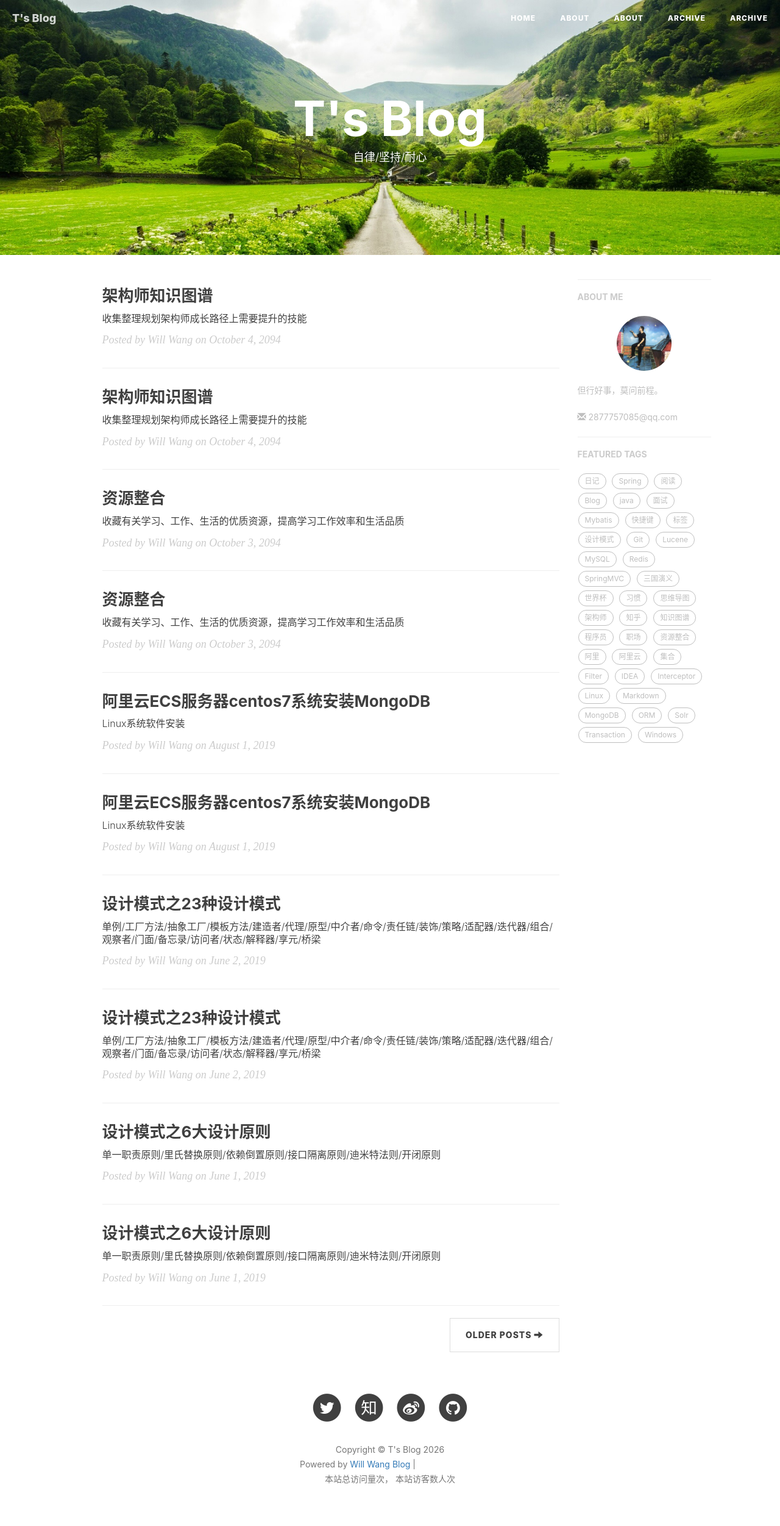
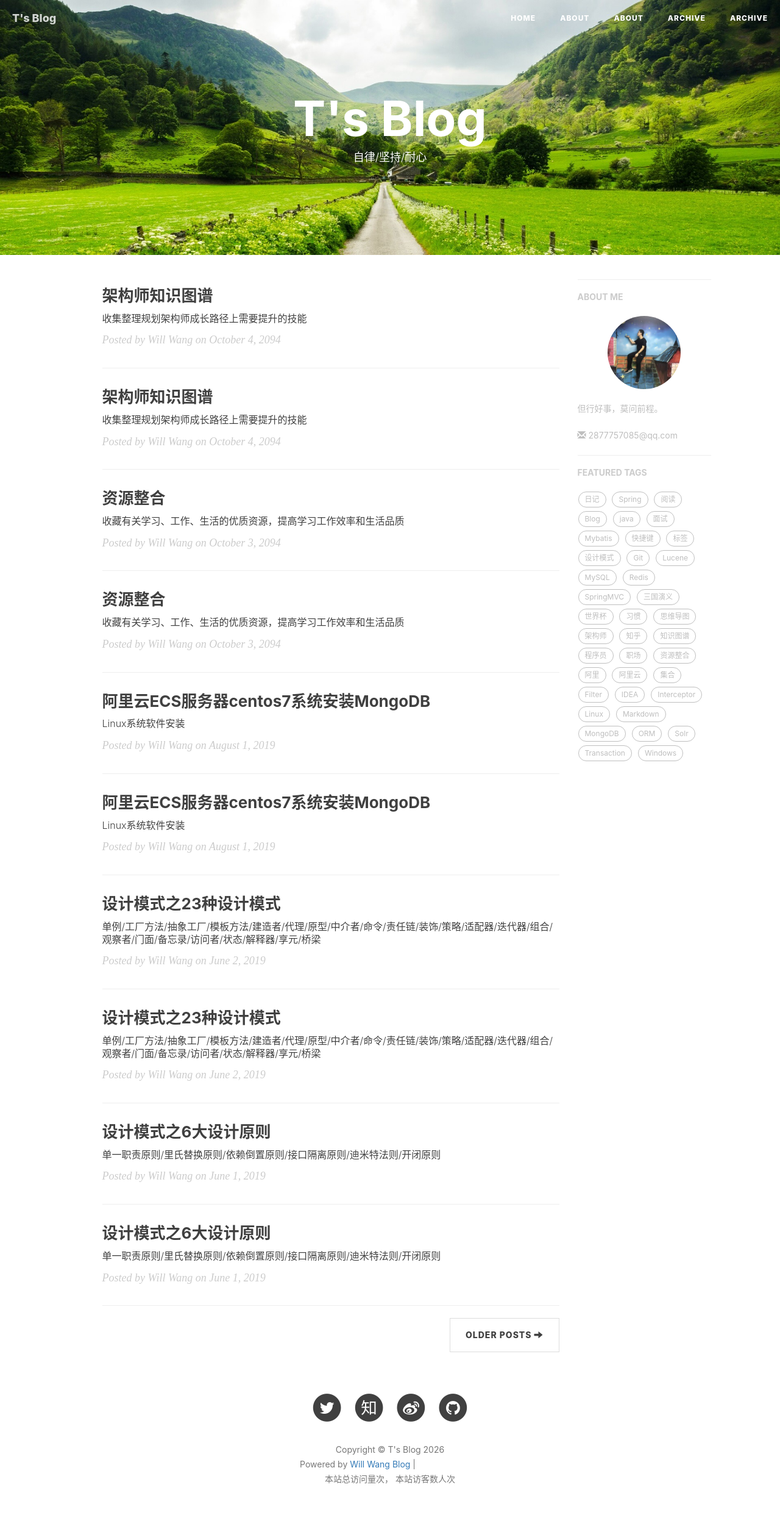
Before and after one commit to UNNAMED-MASTER/UNNAMED-MASTER.github.io, a Jekyll site: the page built from index.html, in a window 1280 px wide. Shown: the whole page at 61% size. Built offline with Jekyll 4.4.1, drawn with Linux system fonts in a browser that asks for light colours; nearby versions of some CDN libraries; the list of posts is cut into pages by our own code; comment, search, counter and statistics services are not loaded; grey boxes are pictures that could not be loaded.

Commit message:
first commit

```diff
--- a/css/custom.css
+++ b/css/custom.css
@@ -1,6 +1,6 @@
  .sidebar-container .short-about img{
-   width: 90px;
-   height: 90px;
+   width: 120px;
+   height: 120px;
    display: block;
    margin: 0 auto 20px;
    border-radius: 50%;
```
